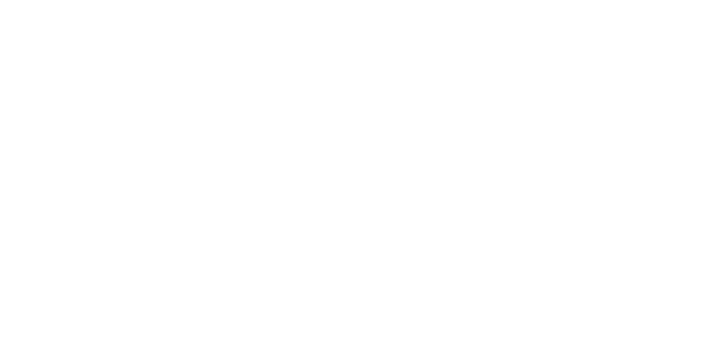
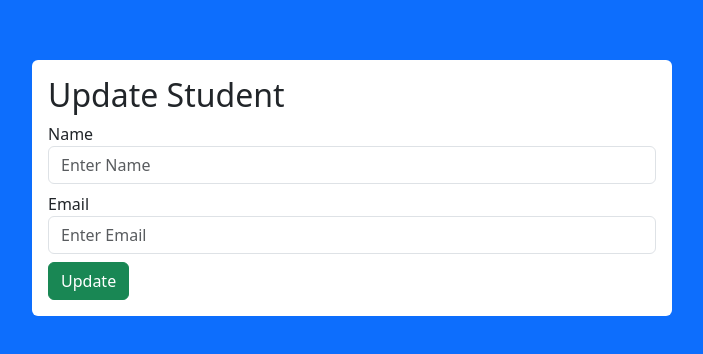
Before and after one commit to Aayush-Koju/CRUD-App, a React (Create React App) app in the folder frontend/: page /update/1 in a window 1280 px wide. Before the commit this address had no page. Shown: the part 212-566 px from the top of the page, without its empty margins (288-991 px from the left). Built offline with nearby package versions, Linux system fonts and the light colour scheme.

Commit message:
created UpdateStudent component

```diff
--- a/frontend/src/App.js
+++ b/frontend/src/App.js
@@ -2,6 +2,7 @@
 import { BrowserRouter, Routes, Route } from "react-router-dom";
 import Student from "./Student";
 import CreateStudent from "./CreateStudent";
+import UpdateStudent from "./UpdateStudent";
 
 function App() {
   return (
@@ -10,6 +11,7 @@
         <Routes>
           <Route path="/" element={<Student />}></Route>
           <Route path="/create" element={<CreateStudent />}></Route>
+          <Route path="/update/:id" element={<UpdateStudent />}></Route>
         </Routes>
       </BrowserRouter>
     </div>
--- a/frontend/src/Student.js
+++ b/frontend/src/Student.js
@@ -32,7 +32,9 @@
                 <td>{data.Name}</td>
                 <td>{data.Email}</td>
                 <td>
-                  <button className="btn btn-primary">Update</button>
+                  <Link to={`update/${data.ID}`} className="btn btn-primary">
+                    Update
+                  </Link>
                   <button className="btn btn-danger ms-2">Delete</button>
                 </td>
               </tr>
--- /dev/null
+++ b/frontend/src/UpdateStudent.js
@@ -0,0 +1,52 @@
+import axios from "axios";
+import React, { useState } from "react";
+import { useNavigate, useParams } from "react-router-dom";
+
+function UpdateStudent() {
+  const [name, setName] = useState("");
+  const [email, setEmail] = useState("");
+  const { id } = useParams();
+  const navigate = useNavigate();
+
+  function handleSubmit(event) {
+    event.preventDefault();
+    axios
+      .put("http://localhost:8081/update/" + id, { name, email })
+      .then((res) => {
+        console.log(res);
+        navigate("/");
+      })
+      .catch((err) => console.log(err));
+  }
+
+  return (
+    <div className="d-flex vh-100 bg-primary justify-content-center align-items-center">
+      <div className="w-50 bg-white rounded p-3">
+        <form onSubmit={handleSubmit}>
+          <h2>Update Student</h2>
+          <div className="mb-2">
+            <label htmlFor="">Name</label>
+            <input
+              type="text"
+              placeholder="Enter Name"
+              className="form-control"
+              onChange={(e) => setName(e.target.value)}
+            />
+          </div>
+          <div className="mb-2">
+            <label htmlFor="">Email</label>
+            <input
+              type="email"
+              placeholder="Enter Email"
+              className="form-control"
+              onChange={(e) => setEmail(e.target.value)}
+            />
+          </div>
+          <button className="btn btn-success">Update</button>
+        </form>
+      </div>
+    </div>
+  );
+}
+
+export default UpdateStudent;
```
Also changed, not shown: 1 other file (tests, documents, lock files or other folders).
